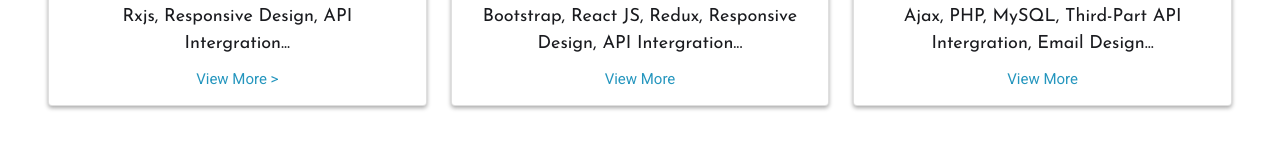
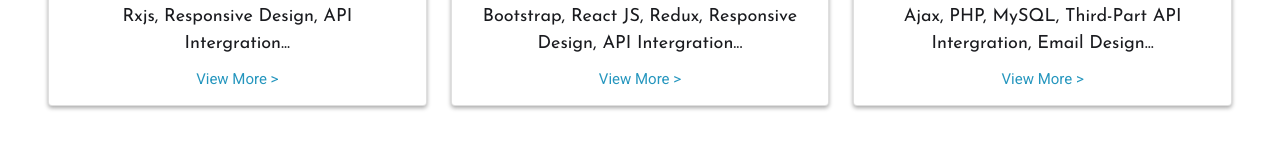
Before and after one commit to DhivagarGan28/my-portfolio-v2, an Angular app: page /work in a window 1280 px wide. Shown: the part 1313-1466 px from the top of the page. Built offline with nearby package versions, Linux system fonts and the light colour scheme.

Commit message:
New changes added

```diff
--- a/src/app/work/work.html
+++ b/src/app/work/work.html
@@ -87,7 +87,7 @@
                          <div class="company">Rifluxyss Software PVT LTD, Chennai | Sep 2023 - Sep 2025</div>
                          <div class="card-body">
                               <div class="Projectdes"><b>Skills:</b> Html5, CSS, JavaScript, Bootstrap, React JS, Redux, Responsive Design, API Intergration...</div>
-                              <div><span class="seemore" data-bs-toggle="modal" data-bs-target="#ReactDev">View More</span></div>
+                              <div><span class="seemore" data-bs-toggle="modal" data-bs-target="#ReactDev">View More ></span></div>
                               <div class="newmodal">
                                    <div class="modal fade" id="ReactDev" data-bs-backdrop="static" data-bs-keyboard="false" tabindex="-1" aria-labelledby="ReactDevLabel" aria-hidden="true">
                                         <div class="modal-dialog modal-dialog-centered modal-lg">
@@ -119,7 +119,7 @@
                     <div class="company">Rifluxyss Software PVT LTD, Chennai | Jun 2022 - Sep 2025</div>
                     <div class="card-body">
                          <div class="Projectdes"><b>Skills:</b> Html5, CSS, JavaScript, JQuery, Ajax, PHP, MySQL, Third-Part API Intergration, Email Design...</div>
-                         <div ><span class="seemore" data-bs-toggle="modal" data-bs-target="#PhpDev" >View More</span></div>
+                         <div ><span class="seemore" data-bs-toggle="modal" data-bs-target="#PhpDev" >View More ></span></div>
                          <div class="newmodal">
                               <div class="modal fade" id="PhpDev" data-bs-backdrop="static" data-bs-keyboard="false" tabindex="-1" aria-labelledby="PhpDevLabel" aria-hidden="true">
                                    <div class="modal-dialog modal-dialog-centered modal-lg">
```
